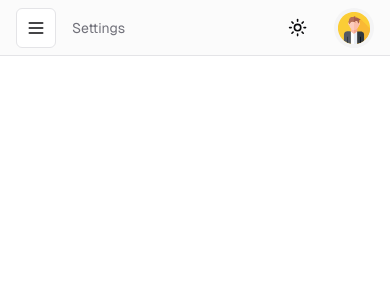
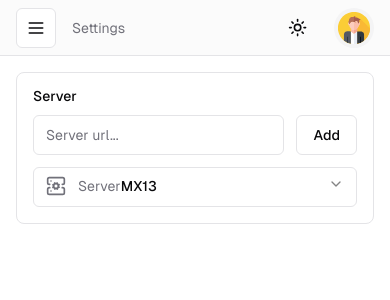
Before and after one commit to vixhnuchandran/lean-queue-dashboard, a React (Vite) app: page /settings in a window 390 px wide. Shown: the top 300 px of the page. Built offline with nearby package versions, Linux system fonts and the light colour scheme.

Commit message:
Remove hidden property in setting page

```diff
--- a/src/pages/Settings.tsx
+++ b/src/pages/Settings.tsx
@@ -23,7 +23,7 @@ export function Settings() {
         <Header activeLink="/settings" />
 
         <main className="grid flex-1 gap-4 overflow-auto p-4 md:grid-cols-2 lg:grid-cols-3 md:p-8">
-          <div className="relative hidden flex-col items-start gap-8 md:flex">
+          <div className="relative  flex-col items-start gap-8 md:flex">
             <form className="grid w-full h-screen items-start gap-6">
               <fieldset className="grid gap-6 rounded-lg border p-4">
                 <div className="grid gap-3 ">
```
